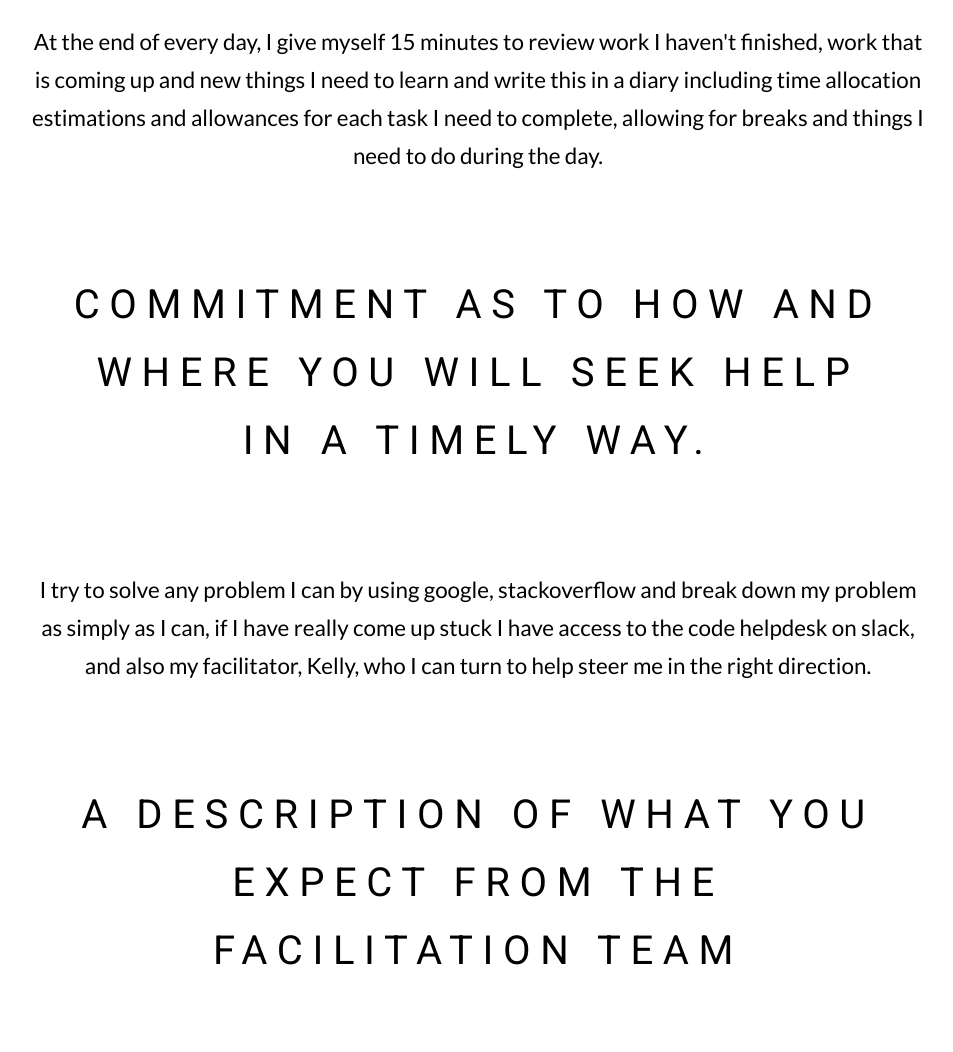
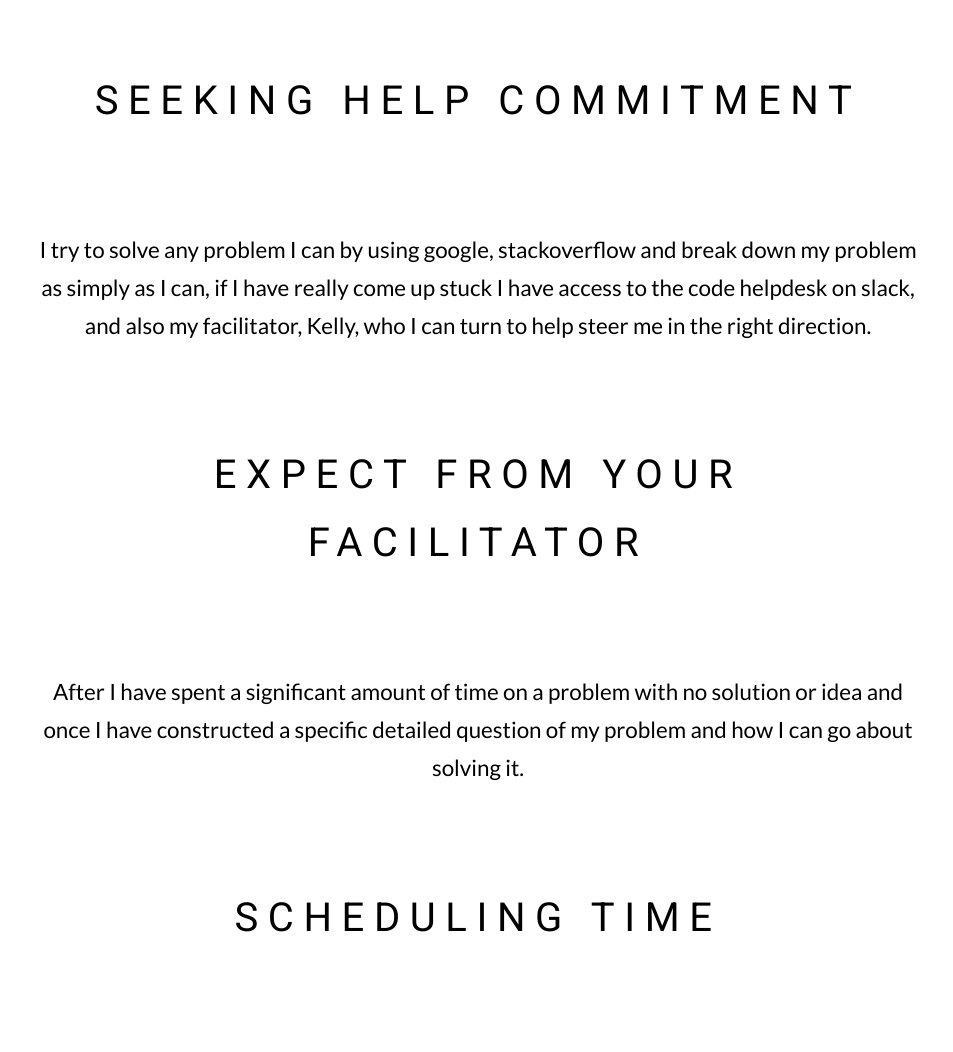
Before and after one commit to nzbenji/nzbenji.github.io, a plain HTML site: page sprints/sprint-2.html in a window 1280 px wide. Shown: the part 3698-4750 px from the top of the page, without its empty margins (162-1115 px from the left). Drawn offline with Linux system fonts and the light colour scheme.

Commit message:
Minor changes

```diff
--- a/sprints/sprint-2.html
+++ b/sprints/sprint-2.html
@@ -93,21 +93,21 @@
     </div>
     <div class="sprint">
             <h1 class="main__title">Core</h1>
-            <h2 class="subject__title">A description of your own strengths and limitations</h2>
+            <h2 class="subject__title">Description of your strengths and limitations</h2>
             <p class="sprint__text">My strengths are my problem-solving ability and pushing through and not giving up when things get difficult.
                 A limitation of mine is time organisation and letting myself get distracted which I
                 continually try to work on and avoid convincing myself I could be doing something else which would distract me from the task itself.</p>
-                <h2 class="subject__title">Commitment to how you will manage your workload in this programme</h2>
+                <h2 class="subject__title">Workload commitment</h2>
             <p class="sprint__text">At the end of every day, I give myself 15 minutes to review work I haven't finished, work that is coming up and new things
                 I need to learn and write this in a diary including time allocation estimations and allowances for each task I need to complete, allowing for breaks and things
                 I need to do during the day.</p>
-                <h2 class="subject__title">Commitment as to how and where you will seek help in a timely way.</h2>
+                <h2 class="subject__title">Seeking help commitment</h2>
             <p class="sprint__text">I try to solve any problem I can by using google, stackoverflow and break down my problem as simply as I can,
                 if I have really come up stuck I have access to the code helpdesk on slack, and also my facilitator, Kelly, who I can turn to help steer me in the right direction.</p>
-                <h2 class="subject__title">A description of what you expect from the facilitation team</h2>
+                <h2 class="subject__title">Expect from your facilitator</h2>
             <p class="sprint__text">After I have spent a significant amount of time on a problem with no solution or idea and once I have
                 constructed a specific detailed question of my problem and how I can go about solving it.</p>
-            <h2 class="subject__title">Any scheduling information such as block-out times</h2>
+            <h2 class="subject__title">Scheduling time</h2>
             <p class="sprint__text">I'm quite aware I will have a pretty full on workload over the next few months studying, which I have committed to devoting most of my time and effort to it.
                 Although, I still need to focus on a social life and spending time with my partner, which I will need to plan my time efficiently to achieve all these things.</p>
     </div>
```
